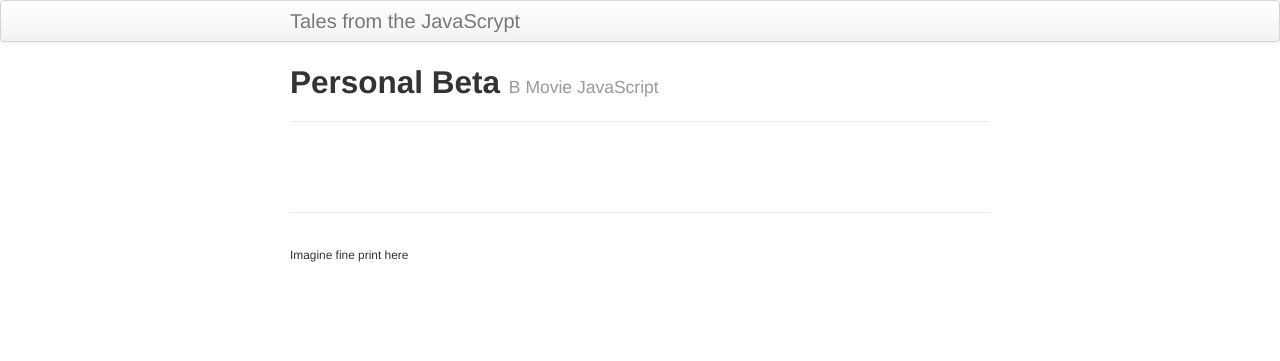
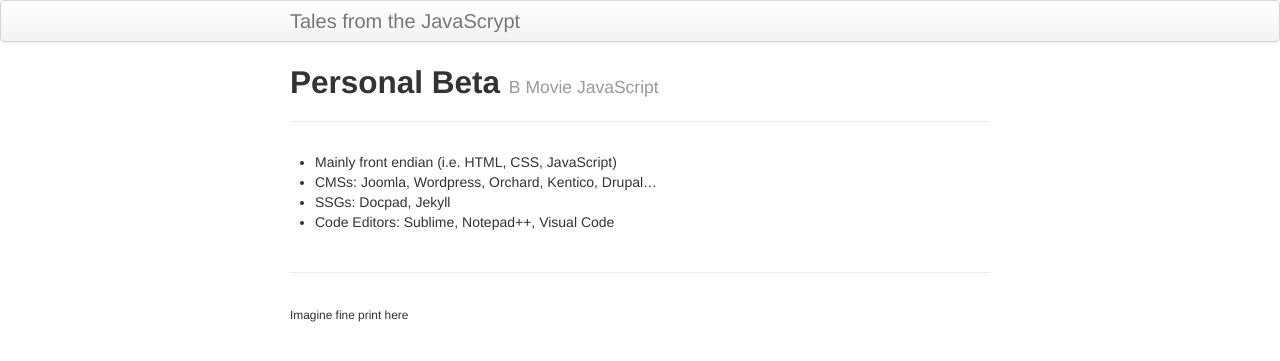
Before and after one commit to rob-e/rob-e-personal-site, a Jekyll site: the page built from index.md, in a window 1280 px wide. Shown: the top 361 px of the page. Built offline with Jekyll 4.4.1, drawn with Linux system fonts in a browser that asks for light colours.

Commit message:
Kinda insipidly playing around (as was last commit)

```diff
--- a/index.md
+++ b/index.md
@@ -4,3 +4,8 @@ title: Personal Beta
 tagline: B Movie JavaScript
 description: Minimal personal site based on K Broman's minimal tutorial on making a simple website with GitHub Pages
 ---
+
+- Mainly front endian (i.e. HTML, CSS, JavaScript)
+- CMSs: Joomla, Wordpress, Orchard, Kentico, Drupal...
+- SSGs: Docpad, Jekyll
+- Code Editors: Sublime, Notepad++, Visual Code
```
